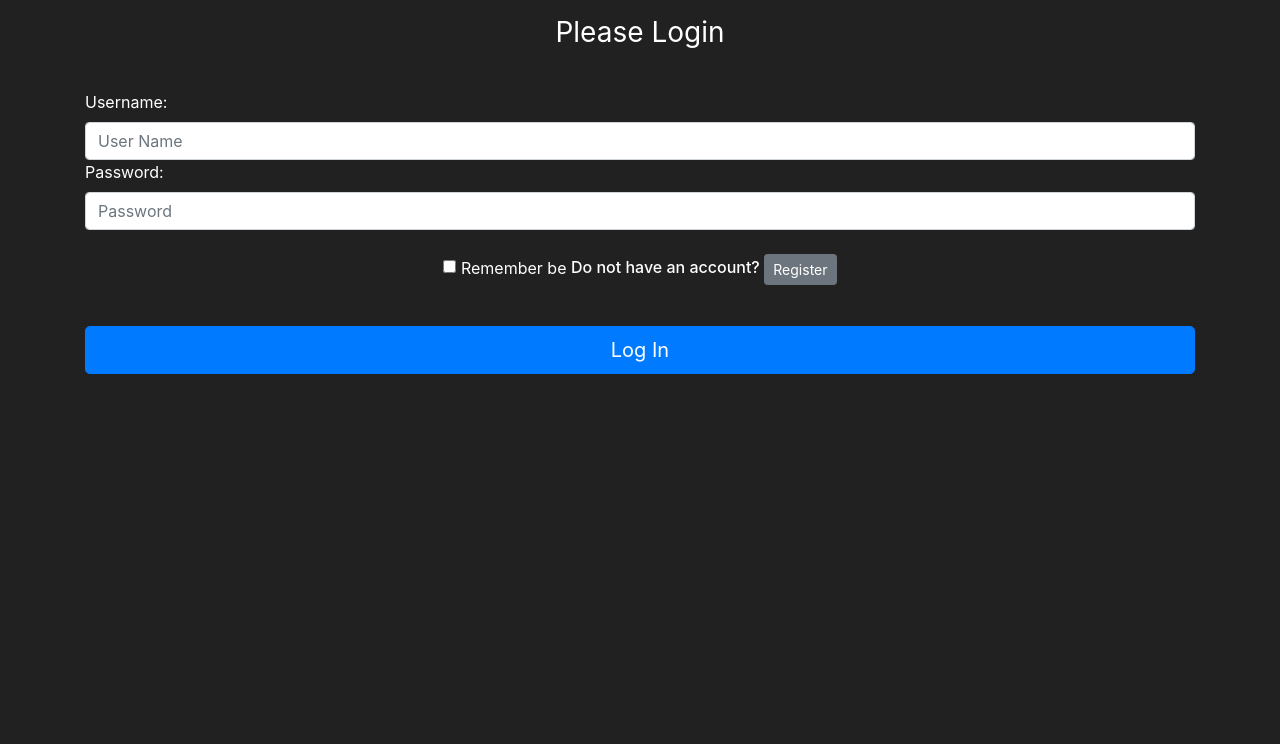
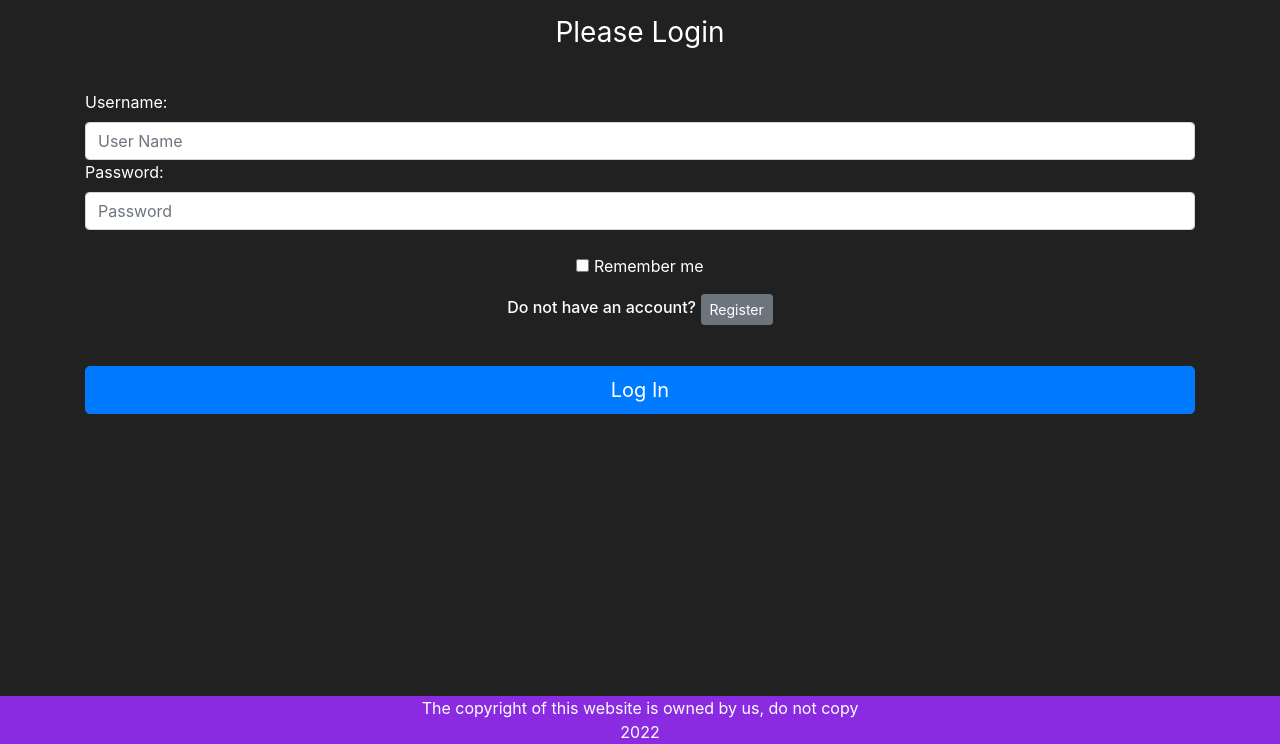
Before and after one commit to dangpham205/choHoiTot.com, a Flask app: page /auth/login in a window 1280 px wide. Shown: the part 56-800 px from the top of the page. Run offline with Flask 2, Linux system fonts and the light colour scheme; some libraries are stand-ins or nearby versions.

Commit message:
footer injextion

```diff
--- a/app/main/__init__.py
+++ b/app/main/__init__.py
@@ -1,5 +1,10 @@
+from datetime import datetime
 from flask import Blueprint
 
 main = Blueprint('main', __name__)
 
 from . import views, errors
+
+@main.app_context_processor
+def inject_now():
+    return {'now': datetime.utcnow()}
--- a/app/templates/auth/login.html
+++ b/app/templates/auth/login.html
@@ -21,11 +21,12 @@
             {{ form.password(class="form-control", placeholder="Password") }}
 
             <br>
-
+            <div class="checkbox mb-3 text-center">
+                {{ form.remember_me }}
+                Remember me
+            </div>
 
             <div class="checkbox mb-3 text-center">
-               {{ form.remember_me }}
-               Remember be
                <h6 style="display: inline-block;">Do not have an account?</h6>
                <a class="btn btn-sm btn-secondary" href="{{ url_for('auth.register_page') }}" style="display: inline-block;" >Register</a>
             </div>
--- a/app/templates/base.html
+++ b/app/templates/base.html
@@ -90,6 +90,10 @@
     <script src="https://cdn.jsdelivr.net/npm/popper.js@1.16.1/dist/umd/popper.min.js" integrity="sha384-9/reFTGAW83EW2RDu2S0VKaIzap3H66lZH81PoYlFhbGU+6BZp6G7niu735Sk7lN" crossorigin="anonymous"></script>
     <script src="https://stackpath.bootstrapcdn.com/bootstrap/4.5.2/js/bootstrap.min.js" integrity="sha384-B4gt1jrGC7Jh4AgTPSdUtOBvfO8shuf57BaghqFfPlYxofvL8/KUEfYiJOMMV+rV" crossorigin="anonymous"></script>
 </body>
+    <div class="text-center" style="display: block; position: fixed; bottom:0; left: 50%; transform: translateX(-50%); background-color: blueviolet; width: 100%;">
+        The copyright of this website is owned by us, do not copy<br>
+        {{ now.year }}
+    </div>
 <style>
     body {
     background-color: #212121;
```
Also changed, not shown: README.txt (added).
